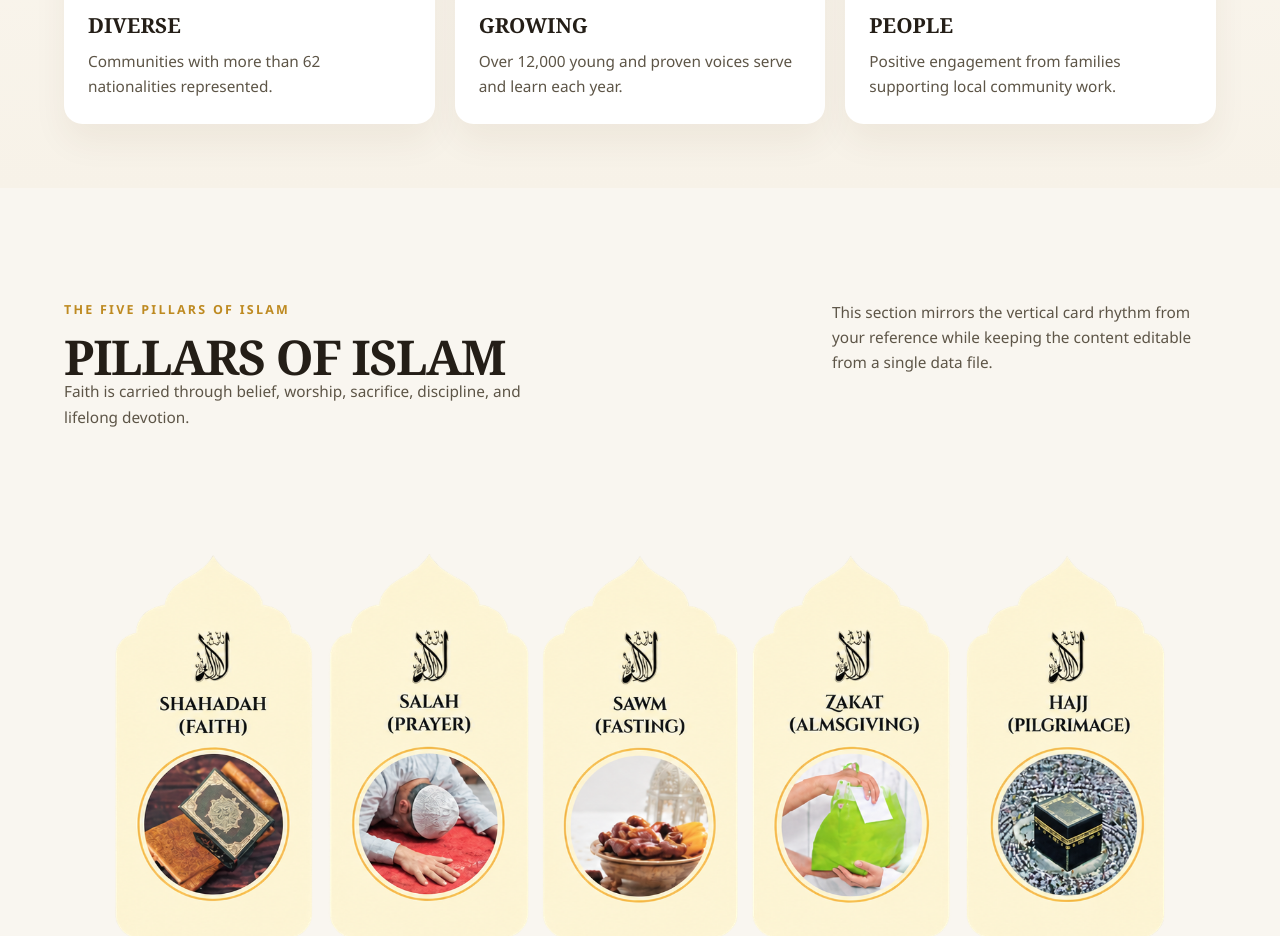
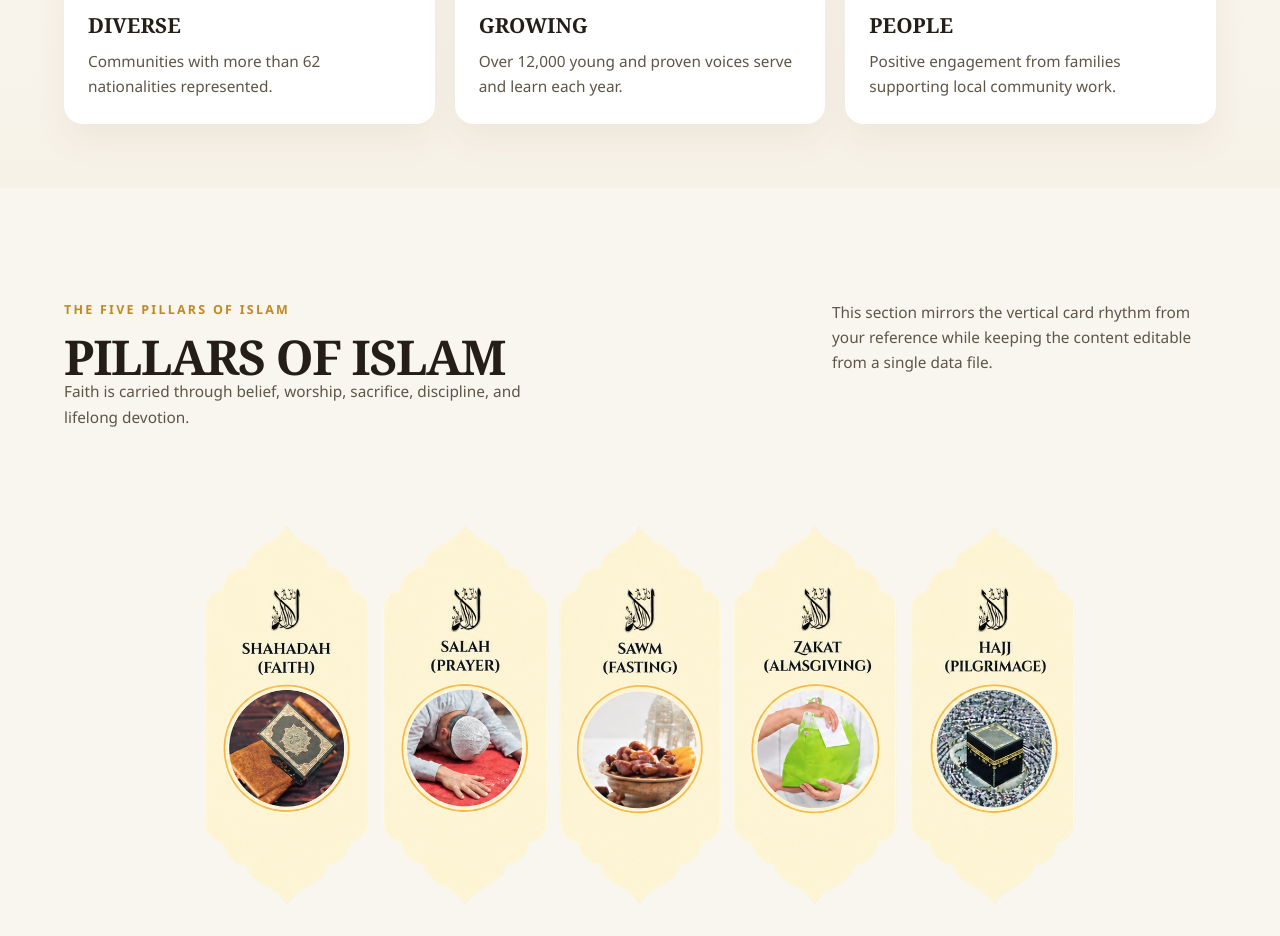
Before and after one commit to i-mTanvir/mosque, a React (Vite) app: page / in a window 1280 px wide. Shown: the part 3806-4742 px from the top of the page. Built offline with nearby package versions, Linux system fonts and the light colour scheme.

Commit message:
Adjust margins and width in pillars section for improved layout

```diff
--- a/src/styles/app.css
+++ b/src/styles/app.css
@@ -824,17 +824,18 @@ main {
   justify-content: space-between;
   gap: 2rem;
   align-items: start;
-  margin-bottom: 2rem;
+  margin-bottom: 0.75rem;
 }
 
 .pillars-section__image-wrap {
   display: flex;
   justify-content: center;
+  margin-top: 0;
 }
 
 .pillars-section__image {
   display: block;
-  width: min(100%, 70rem);
+  width: min(100%, 58rem);
   height: auto;
 }
 
```
